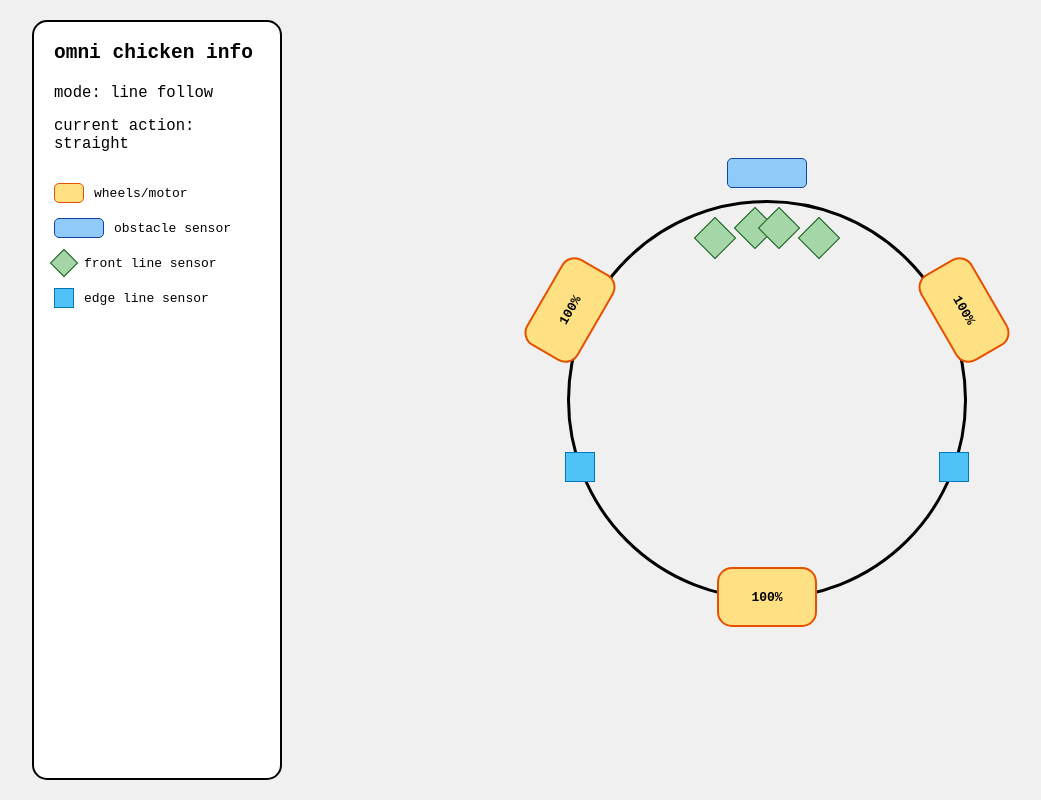
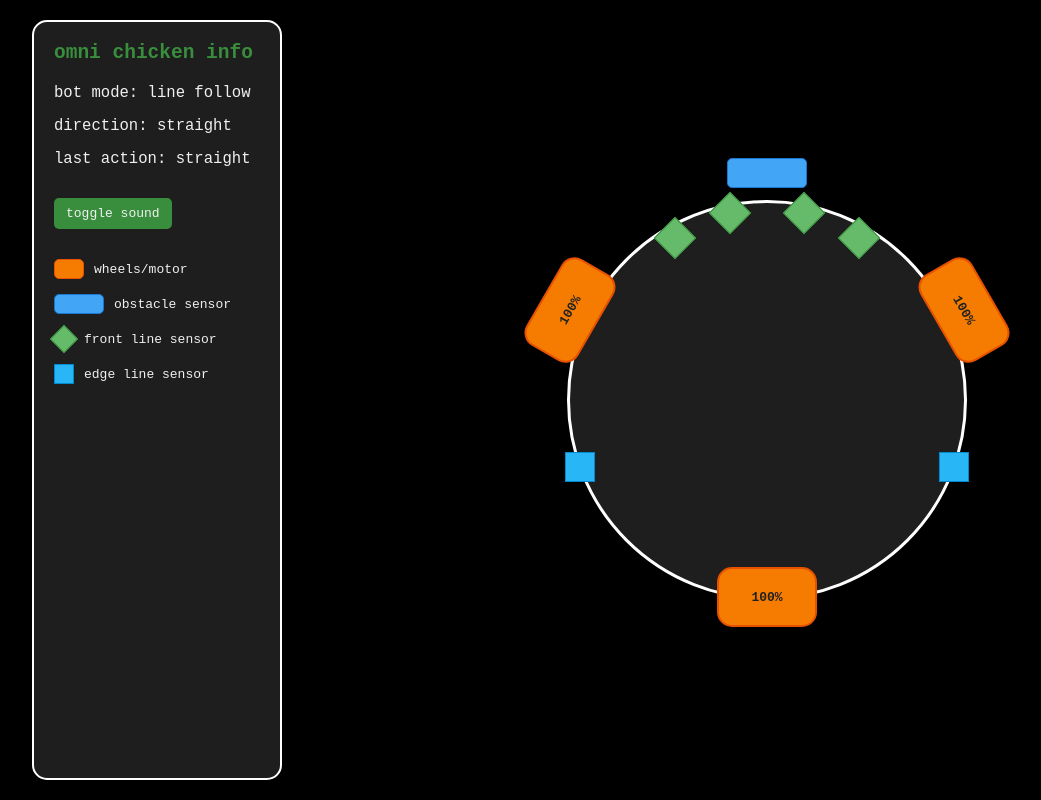
Before and after one commit to nuttycream/omniscient, a plain HTML site: page src/assets/index.html in a window 1280 px wide. Shown: the whole page, without its empty margins (8-1049 px from the left). Drawn offline with nearby package versions, Linux system fonts and the light colour scheme.

Commit message:
feat: dark style instead

```diff
--- a/src/assets/index.html
+++ b/src/assets/index.html
@@ -5,25 +5,29 @@
         <meta name="viewport" content="width=device-width, initial-scale=1">
         <title>omniscient</title>
         <link href="style.css" rel="stylesheet">
-        <script src="htmx.js"></script>
     </head>
     <body hx-ext="ws" ws-connect="/ws">
         <div class="container">
             <div class="info-panel">
                 <h2>omni chicken info</h2>
-                <div class="info-item">mode:
+                <div class="info-item">bot mode:
                     <span id="mode">line follow</span>
                 </div>
-                <div class="info-item">current action:
+                <div class="info-item">direction:
+                    <span id="mode">straight</span>
+                </div>
+                <div class="info-item">last action:
                     <span id="curr-action">straight</span>
                 </div>
+
+                <button type="submit">toggle sound</button>
 
                 <div class="legend">
                     <div class="legend-item">
                         <div class="legend-icon" style="width: 30px;
                             height: 20px;
-                            background-color: #FFE082;
-                            border: 1px solid #E65100;
+                            background-color: #f57c00;
+                            border: 1px solid #e65100;
                             border-radius: 5px;">
                         </div>
                         <div class="legend-text">wheels/motor</div>
@@ -32,8 +36,8 @@
                         <div class="legend-icon"
                             style="width: 50px;
                             height: 20px;
-                            background-color: #90CAF9;
-                            border: 1px solid #0D47A1;
+                            background-color: #42a5f5;
+                            border: 1px solid #1976d2;
                             border-radius: 5px;">
                         </div>
                         <div class="legend-text">obstacle sensor</div>
@@ -42,8 +46,8 @@
                         <div class="legend-icon"
                             style="width: 20px;
                             height: 20px;
-                            background-color: #A5D6A7;
-                            border: 1px solid #1B5E20;
+                            background-color: #66bb6a;
+                            border: 1px solid #388e3c;
                             transform: rotate(45deg);">
                         </div>
                         <div class="legend-text">front line sensor</div>
@@ -53,8 +57,8 @@
                             style="width:
                             20px; height:
                             20px; background-color:
-                            #4FC3F7; border:
-                            1px solid #0277BD;">
+                            #29b6f6; border:
+                            1px solid #0288d1;">
                         </div>
                         <div class="legend-text">edge line sensor</div>
                     </div>
@@ -83,10 +87,10 @@
 
                         <div class="sensor edge-line-sensor edge-sensor-left"></div>
                         <div class="sensor edge-line-sensor edge-sensor-right"></div>
-
                     </div>
                 </div>
             </div>
         </div>
+        <script src="script.js"></script>
     </body>
 </html>
--- a/src/assets/style.css
+++ b/src/assets/style.css
@@ -1,13 +1,12 @@
 :root {
-    --border: gray;
-    --bg: black;
-    --text: white;
-    --primary: green;
-    --primary-hover: darkgreen;
-    --danger: red;
-    --danger-hover: darkred;
-    --info: lightblue;
-    --error: crimson;
+    --border: #fff;
+    --bg: #000;
+    --text: #f0f0f0;
+    --accent: #388e3c;
+    --accent-hover: #2e7d32;
+    --danger: #c62828;
+    --danger-hover: #b71c1c;
+    --info: #42a5f5;
     --radius: 5px;
     --spacing: 10px;
 }
@@ -22,7 +21,8 @@
 body {
     display: flex;
     min-height: 100vh;
-    background-color: #f0f0f0;
+    background-color: var(--bg);
+    color: var(--text);
     padding: 20px;
 }
 
@@ -36,8 +36,8 @@ body {
 
 .info-panel {
     width: 250px;
-    background-color: white;
-    border: 2px solid black;
+    background-color: #1e1e1e;
+    border: 2px solid var(--border);
     border-radius: 15px;
     padding: 20px;
 }
@@ -45,6 +45,7 @@ body {
 .info-panel h2 {
     margin-bottom: 20px;
     font-size: 1.5rem;
+    color: var(--accent);
 }
 
 .info-item {
@@ -63,17 +64,18 @@ body {
 .robot-circle {
     width: 400px;
     height: 400px;
-    border: 3px solid black;
+    border: 3px solid var(--border);
     border-radius: 50%;
     position: relative;
+    background-color: #1e1e1e;
 }
 
 .wheel {
     position: absolute;
     width: 100px;
     height: 60px;
-    background-color: #FFE082;
-    border: 2px solid #E65100;
+    background-color: #f57c00;
+    border: 2px solid #e65100;
     border-radius: 15px;
     display: flex;
     justify-content: center;
@@ -101,6 +103,7 @@ body {
 .wheel-power {
     font-size: 1rem;
     font-weight: bold;
+    color: #212121;
 }
 
 .sensor {
@@ -110,23 +113,23 @@ body {
 .front-line-sensor {
     width: 30px;
     height: 30px;
-    background-color: #A5D6A7;
-    border: 1px solid #1B5E20;
+    background-color: #66bb6a;
+    border: 1px solid #388e3c;
     transform: rotate(45deg);
 }
 
 .edge-line-sensor {
     width: 30px;
     height: 30px;
-    background-color: #4FC3F7;
-    border: 1px solid #0277BD;
+    background-color: #29b6f6;
+    border: 1px solid #0288d1;
 }
 
 .obstacle-sensor {
     width: 80px;
     height: 30px;
-    background-color: #90CAF9;
-    border: 1px solid #0D47A1;
+    background-color: #42a5f5;
+    border: 1px solid #1976d2;
     border-radius: 5px;
     top: -15px;
     left: 50%;
@@ -141,22 +144,22 @@ body {
 
 .front-sensor-1 {
     top: 20px;
-    left: 130px;
+    left: 90px;
 }
 
 .front-sensor-2 {
-    top: 10px;
-    left: 170px;
+    top: -5px;
+    left: 145px;
 }
 
 .front-sensor-3 {
-    top: 10px;
-    right: 170px;
+    top: -5px;
+    right: 145px;
 }
 
 .front-sensor-4 {
     top: 20px;
-    right: 130px;
+    right: 90px;
 }
 
 .edge-sensor-left {
@@ -191,34 +194,34 @@ body {
 
 /* Sensor states */
 .sensor-active {
-    background-color: #4CAF50;
-    border-color: #1B5E20;
+    background-color: var(--accent);
+    border-color: var(--accent-hover);
 }
 
 .sensor-inactive {
-    background-color: #E0E0E0;
-    border-color: #757575;
+    background-color: #424242;
+    border-color: #616161;
 }
 
 /* Wheel power visualization */
 .power-high {
-    background-color: #FFEB3B;
-    border-color: #F57F17;
+    background-color: #ffd54f;
+    border-color: #ff6f00;
 }
 
 .power-medium {
-    background-color: #FFE082;
-    border-color: #E65100;
+    background-color: #ffb74d;
+    border-color: #e65100;
 }
 
 .power-low {
-    background-color: #FFECB3;
-    border-color: #FF6F00;
+    background-color: #ffe0b2;
+    border-color: #ff8f00;
 }
 
 .power-off {
-    background-color: #E0E0E0;
-    border-color: #757575;
+    background-color: #424242;
+    border-color: #616161;
 }
 
 .direction-arrow {
@@ -226,7 +229,23 @@ body {
     height: 0;
     border-left: 20px solid transparent;
     border-right: 20px solid transparent;
-    border-bottom: 40px solid rgba(76, 175, 80, 0.5);
+    border-bottom: 40px solid rgba(56, 142, 60, 0.5);
     transform: rotate(0deg);
     transform-origin: center;
 }
+
+button {
+    background-color: var(--accent);
+    color: var(--text);
+    border: none;
+    border-radius: var(--radius);
+    padding: 8px 12px;
+    margin-top: 15px;
+    cursor: pointer;
+    font-size: 1rem;
+    transition: background-color 0.3s;
+}
+
+button:hover {
+    background-color: var(--accent-hover);
+}
```
